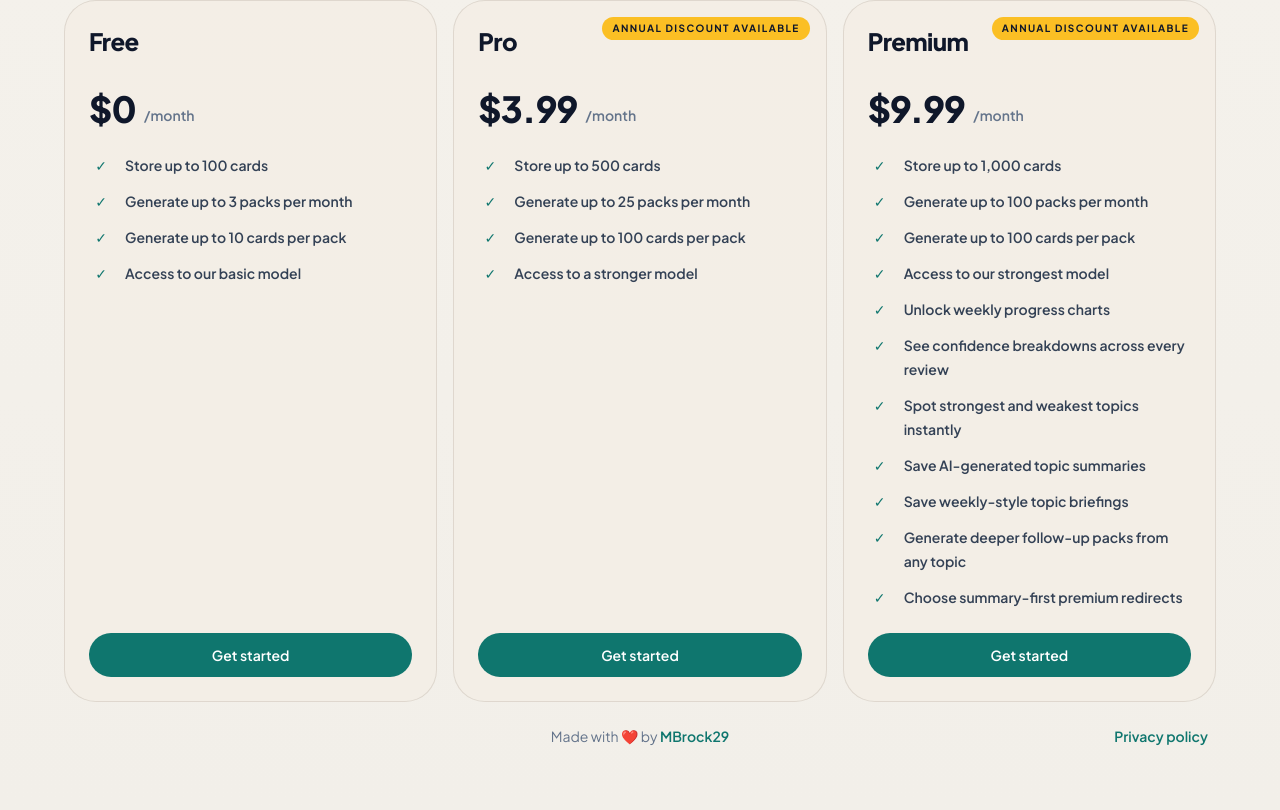
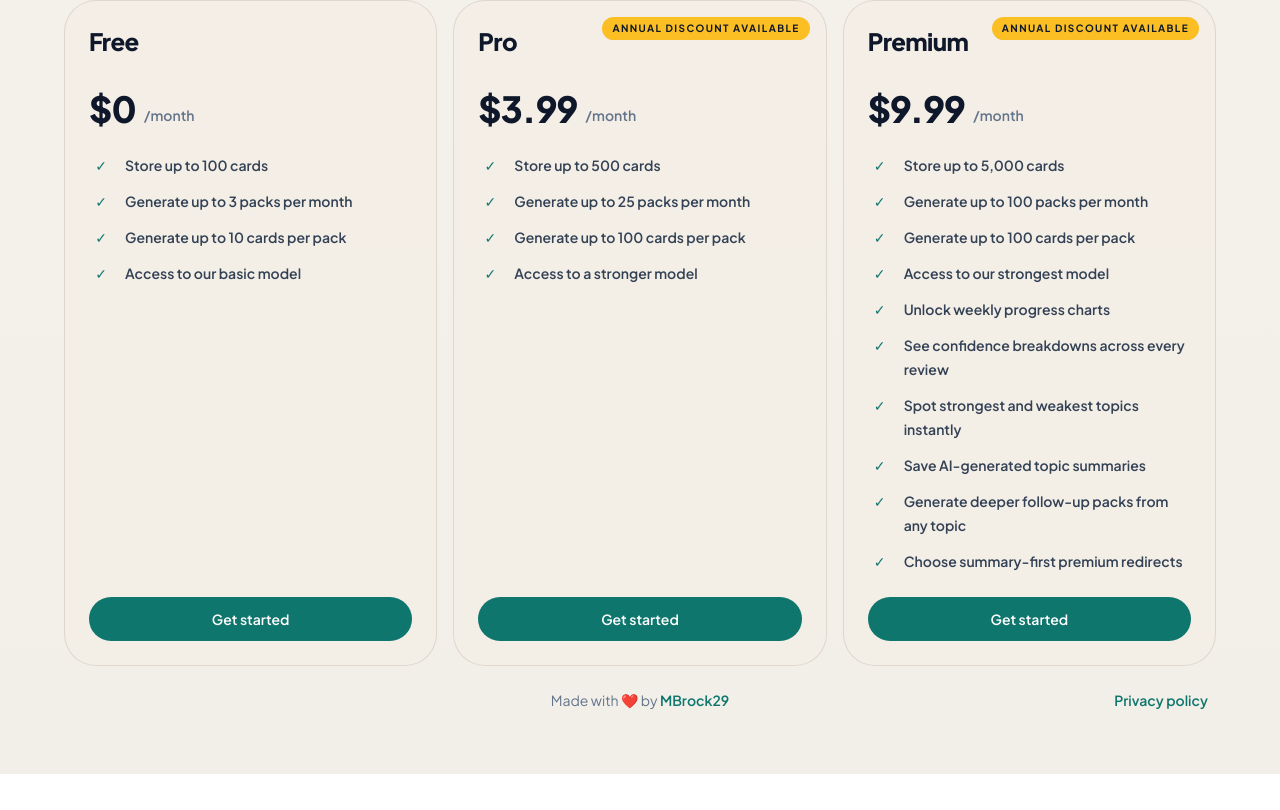
Before and after one commit to MBrock29/stop-procrastinating, a React (Vite) app: page / in a window 1280 px wide. Shown: the part 872-1682 px from the top of the page. After the commit the page ends 1646 px from the top, so only its background shows below. Built offline with nearby package versions, Linux system fonts and the light colour scheme; no server answers.

Commit message:
copy: update premium storage cap and plan badges

```diff
--- a/src/views/AuthPage.tsx
+++ b/src/views/AuthPage.tsx
@@ -39,7 +39,7 @@ export function AuthPage() {
       badge:
         billingCadence === 'monthly'
           ? 'Annual discount available'
-          : 'Most popular',
+          : 'Popular',
       secondaryBadge: billingCadence === 'annual' ? '12 months for 10' : undefined,
       benefits: [
         'Store up to 500 cards',
@@ -58,7 +58,7 @@ export function AuthPage() {
           : 'Best value',
       secondaryBadge: billingCadence === 'annual' ? '12 months for 10' : undefined,
       benefits: [
-        'Store up to 1,000 cards',
+        'Store up to 5,000 cards',
         'Generate up to 100 packs per month',
         'Generate up to 100 cards per pack',
         'Access to our strongest model',
@@ -66,7 +66,6 @@ export function AuthPage() {
         'See confidence breakdowns across every review',
         'Spot strongest and weakest topics instantly',
         'Save AI-generated topic summaries',
-        'Save weekly-style topic briefings',
         'Generate deeper follow-up packs from any topic',
         'Choose summary-first premium redirects',
       ],
--- a/src/views/PricingPage.tsx
+++ b/src/views/PricingPage.tsx
@@ -76,7 +76,7 @@ export function PricingPage() {
         badge:
           billingCadence === 'monthly'
             ? 'Annual discount available'
-            : 'Most popular',
+            : 'Popular',
         secondaryBadge:
           billingCadence === 'annual' ? '12 months for 10' : undefined,
       },
@@ -86,7 +86,7 @@ export function PricingPage() {
         price: premiumPrice,
         cadenceLabel: premiumCadenceLabel,
         benefits: [
-          'Store up to 1,000 cards',
+          'Store up to 5,000 cards',
           'Generate up to 100 packs per month',
           'Generate up to 100 cards per pack',
           'Access to our strongest model',
@@ -94,7 +94,6 @@ export function PricingPage() {
           'See confidence breakdowns across every review',
           'Spot strongest and weakest topics instantly',
           'Save AI-generated topic summaries',
-          'Save weekly-style topic briefings',
           'Generate deeper follow-up packs from any topic',
           'Choose summary-first premium redirects',
         ],
```
